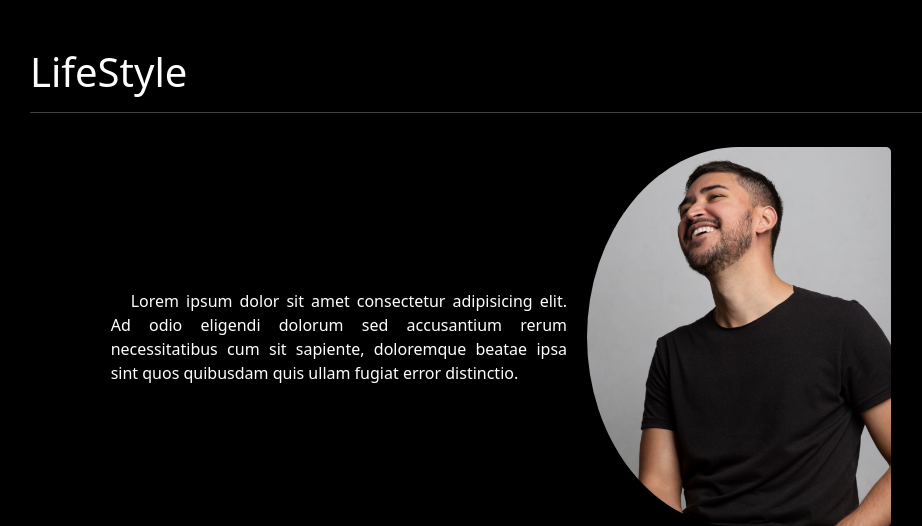
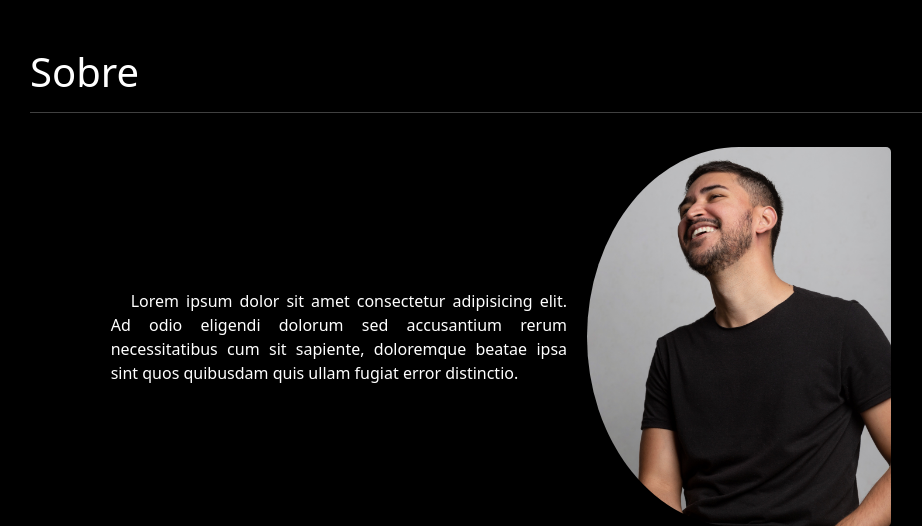
Before and after one commit to JacklesKerley/Portifolio, a Flask app: page /sobre in a window 1280 px wide. Shown: the part 80-606 px from the top of the page, without its empty margins (139-1061 px from the left). Run offline with Flask 2, Linux system fonts and the light colour scheme.

Commit message:
correção nome da pagina sobre

```diff
--- a/app/templates/lifestyle.html
+++ b/app/templates/lifestyle.html
@@ -23,7 +23,7 @@
 
   <div class="limit w-75 mx-auto">
 
-    <p class="h1 pt-5">LifeStyle</p>
+    <p class="h1 pt-5">Sobre</p>
 
     <hr>
 
```
